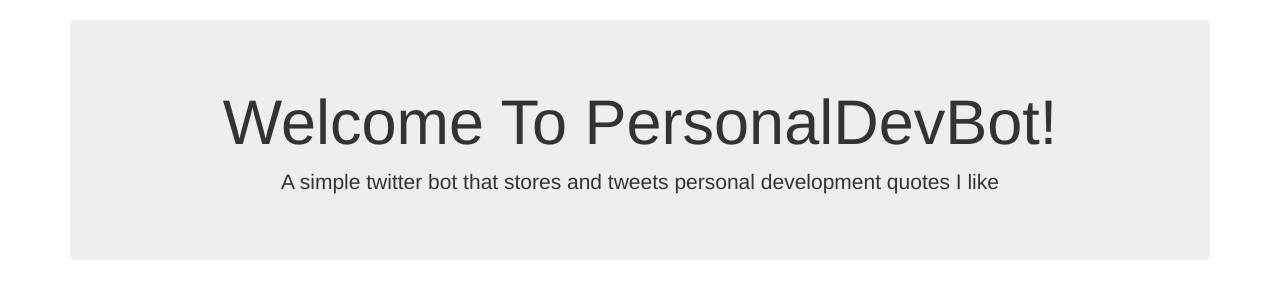
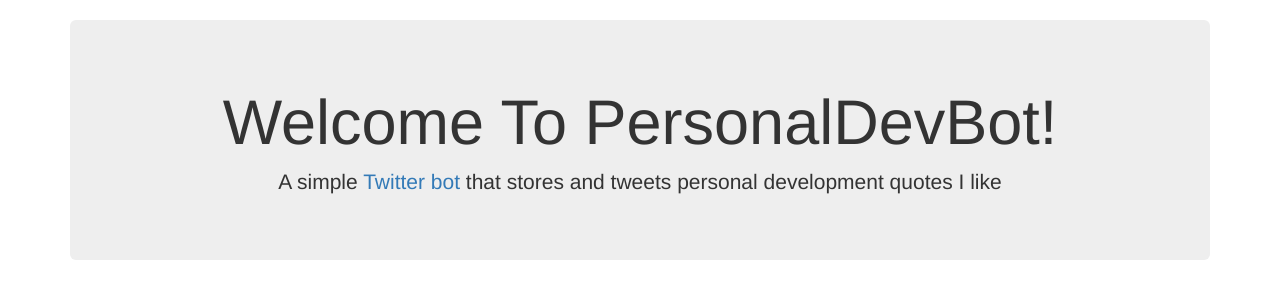
Before and after one commit to StefanoFrontini/PersonalDevBot, a Flask app: template templates/home.html in a window 1280 px wide. Shown: the part 52-342 px from the top of the page. Run offline with Flask 2, Linux system fonts and the light colour scheme; the template is opened without the code that fills it, so the values that code supplies are empty; some libraries are stand-ins or nearby versions.

Commit message:
link to to twitter bot

```diff
--- a/templates/home.html
+++ b/templates/home.html
@@ -3,7 +3,7 @@
 {% block body %}
    <div class="jumbotron text-center">
       <h1>Welcome To PersonalDevBot!</h1>
-      <p class="lead">A simple twitter bot that stores and tweets personal development quotes I like</p>
+      <p class="lead">A simple <a href="https://twitter.com/PersonalDevBot">Twitter bot</a> that stores and tweets personal development quotes I like</p>
     </div>
 <!--      {% if session.logged_in == NULL  %}
       <a href="/login" class="btn btn.success btn-lg">Login</a>
```
